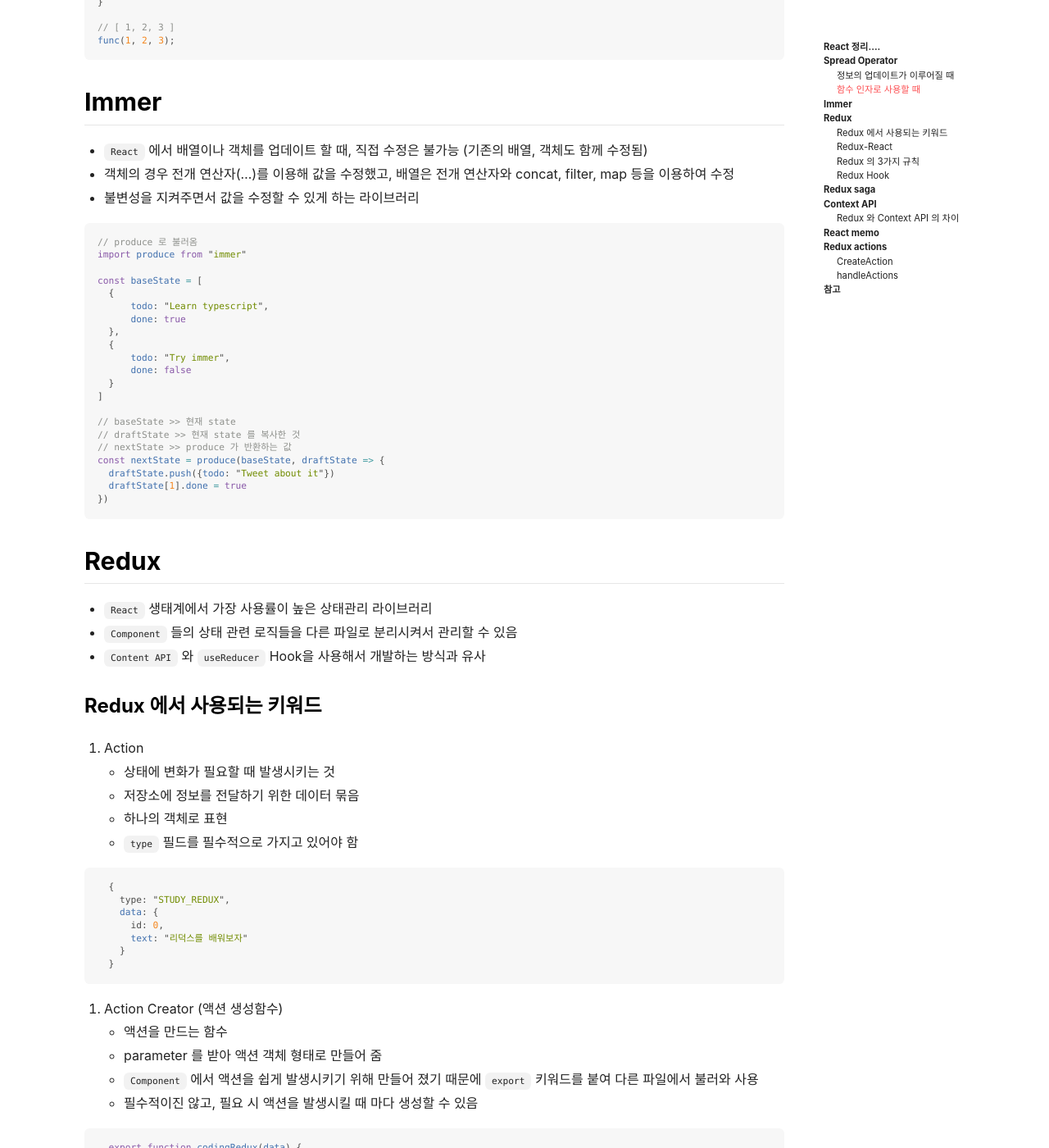
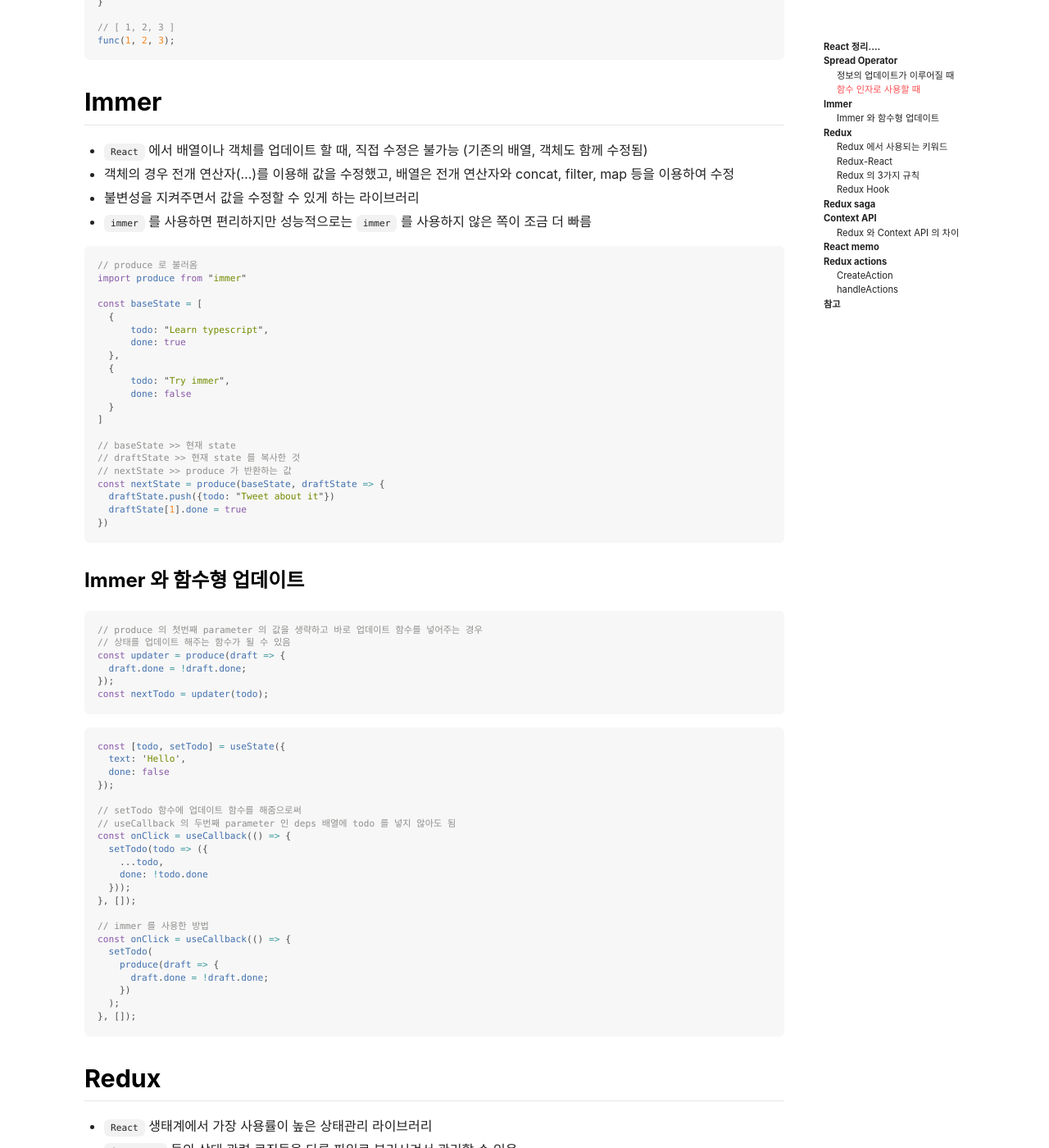
Before and after one commit to infiduk/infiduk.github.io, a Jekyll site: the page built from _posts/2020-08-25-react-study.md, in a window 1280 px wide and 1400 px high, scrolled down 993 px. Shown: the whole window at 82% size. Built offline with Jekyll 4.4.1, drawn with Linux system fonts in a browser that asks for light colours; nearby versions of some CDN libraries; comment, search, counter and statistics services are not loaded; some of the changed text lies outside the part shown.

Commit message:
update posts

````diff
--- a/_posts/2020-08-25-react-study.md
+++ b/_posts/2020-08-25-react-study.md
@@ -39,6 +39,7 @@
 - `React` 에서 배열이나 객체를 업데이트 할 때, 직접 수정은 불가능 (기존의 배열, 객체도 함께 수정됨)
 - 객체의 경우 전개 연산자(...)를 이용해 값을 수정했고, 배열은 전개 연산자와 concat, filter, map 등을 이용하여 수정
 - 불변성을 지켜주면서 값을 수정할 수 있게 하는 라이브러리
+- `immer` 를 사용하면 편리하지만 성능적으로는 `immer` 를 사용하지 않은 쪽이 조금 더 빠름
 
 ``` javascript
 // produce 로 불러옴
@@ -62,6 +63,42 @@
   draftState.push({todo: "Tweet about it"})
   draftState[1].done = true
 })
+```
+
+### Immer 와 함수형 업데이트
+
+``` javascript
+// produce 의 첫번째 parameter 의 값을 생략하고 바로 업데이트 함수를 넣어주는 경우
+// 상태를 업데이트 해주는 함수가 될 수 있음
+const updater = produce(draft => {
+  draft.done = !draft.done;
+});
+const nextTodo = updater(todo);
+```
+
+``` javascript
+const [todo, setTodo] = useState({
+  text: 'Hello',
+  done: false
+});
+
+// setTodo 함수에 업데이트 함수를 해줌으로써
+// useCallback 의 두번째 parameter 인 deps 배열에 todo 를 넣지 않아도 됨
+const onClick = useCallback(() => {
+  setTodo(todo => ({
+    ...todo,
+    done: !todo.done
+  }));
+}, []);
+
+// immer 를 사용한 방법
+const onClick = useCallback(() => {
+  setTodo(
+    produce(draft => {
+      draft.done = !draft.done;
+    })
+  );
+}, []);
 ```
 
 ## Redux
@@ -220,6 +257,25 @@
 ## Redux saga
 
 ## Context API
+- 프로젝트 내에서 전역적으로 사용할 수 있는 값을 관리할 수 있도록 함
+- `함수`, `외부 라이브러리 인스턴스`, `DOM` 등 다양한 값을 관리할 수 있음
+- `Context` 생성 시 `Provider` 라는 `Component` 가 있는데, 이 `Component` 의 `value` 를 이용해 `Context` 의 값을 정할 수 있음
+- `Provider` 로 감싸진 `Component` 라면 어디서든지 `Context` 의 값을 사용할 수 있음
+
+``` javascript
+// Context 를 생성할 때는 아래의 함수를 이용하여 만듦
+// parameter 로 Context 의 default 값을 설정할 수 있음
+export const context = React.createContext();
+
+<context.Provider value={value}>
+  ...
+</context.Provider>
+```
+
+``` javascript
+// Context 의 값을 가져올 때는 useContext() 를 사용
+const value = useContext(context);
+```
 
 ### Redux 와 Context API 의 차이
 1. `Redux` 에는 미들웨어 개념이 존재
````
